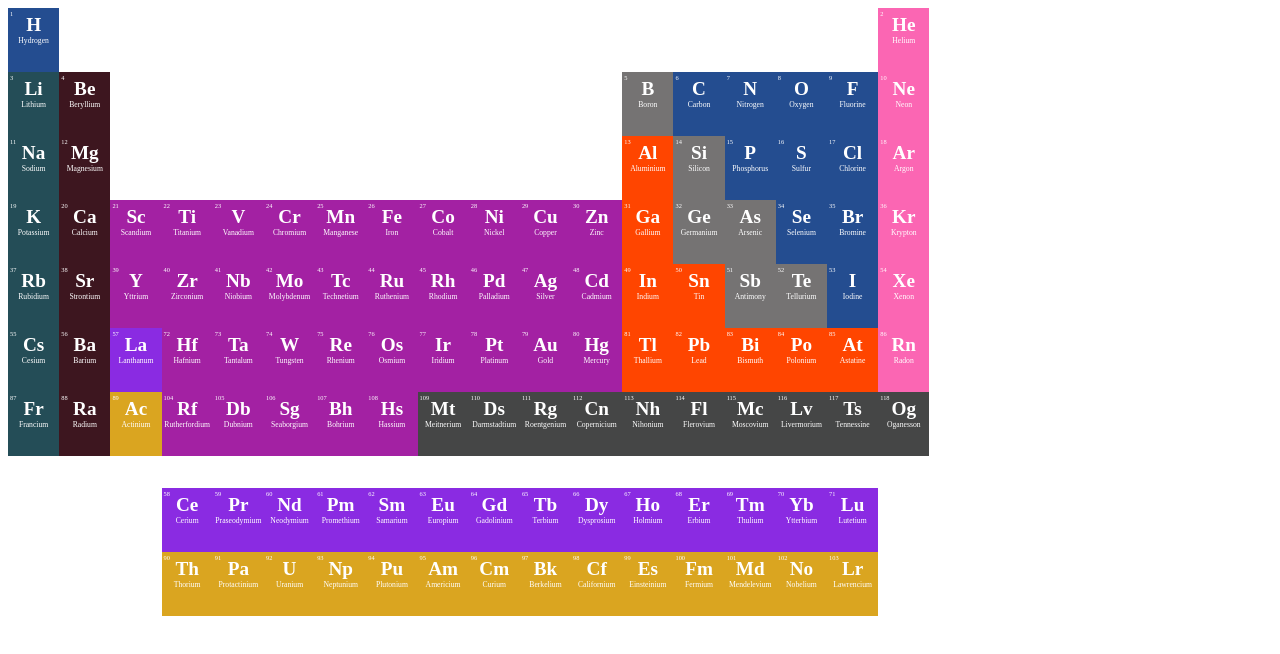
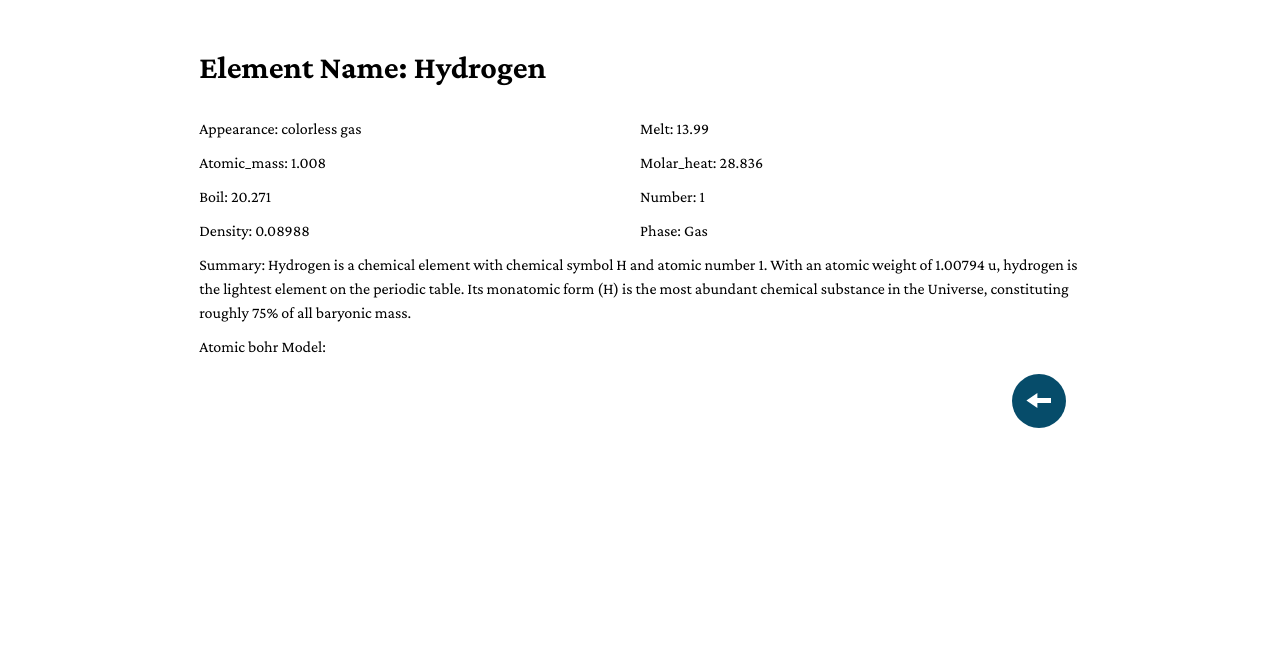
Before and after one commit to apatel401/periodic-table, a React (Vite) app: page / in a window 1280 px wide. Both pictures are taken after a click on the element "Hydrogen". Shown: the top 654 px of the page. Built offline with nearby package versions, Linux system fonts and the light colour scheme.

Commit message:
periodic element details shown correctly

```diff
--- a/src/components/Element.jsx
+++ b/src/components/Element.jsx
@@ -1,4 +1,5 @@
-import React, {useState} from 'react'
+/* eslint-disable react/prop-types */
+import {useState} from 'react'
 import { elements } from './elements'
 
 const Element = ({num,setShowInfo, setCurrentElement}) => {
@@ -15,10 +16,6 @@ const openInfo = () => {
     setShowInfo(true);
     setCurrentElement(element);
     };
-const closeInfo = () => {
-    setShowInfo(false);
-    setCurrentElement({});
-    };
 
 
   return element && (
@@ -30,6 +27,7 @@ const closeInfo = () => {
         className={`element element-${num} ${element.category} ${
           hover ? "active" : ""
         }`}
+        // tabIndex={0}
       >
         <div className="number">{element.number}</div>
         <div className="symbol">{element.symbol}</div>
--- a/src/components/PeriodicTable.jsx
+++ b/src/components/PeriodicTable.jsx
@@ -1,28 +1,76 @@
-import {useElement} from './useElement'
+import { useState } from "react";
+import Element from "./Element";
 
 const PeriodicTable = () => {
-  return (
+  const [showInfo, setShowInfo] = useState(false);
+  const [currentElement, setCurrentElement] = useState({});
+
+
+
+  const showElement = (start, end) => {
+    let items = [];
+    for (let i = start; i <= end; i++) {
+      items.push(
+        <Element
+          setShowInfo={setShowInfo}
+          setCurrentElement={setCurrentElement}
+          num={i}
+          key={i}
+        />
+      );
+    }
+    return items;
+  };
+
+  const closeInfo = () => {
+    setShowInfo(false);
+    setCurrentElement({});
+  };
+
+  return !showInfo ? (
     <div className="periodic-table-wrapper">
       {/* Need to use useElement to split the elements
       into different parts to achieve real periodic table shape */}
-      {useElement(1,4)}
-      <div className='big-symbol'>
-        {/* symbol Big */}
-        </div>
-      <div className='details'>
-        {/* Will display info here */}
-        </div>
-      {useElement(5, 57)}
-          {useElement(72, 89)}
-          {useElement(104, 118)}
-          {/* Lanthanoids split 72-89 */}
-          {useElement(58, 71)}
-          {useElement(90, 103)}
-          {/* Actinoids split 104-119*/}
-          {/* Lanthenoids 58-71*/}
-          {/* Actionoids 90-103 */}
+      {showElement(1, 4)}
+      <div className="big-symbol">{/* symbol Big */}</div>
+      <div className="details">{/* Will display info here */}</div>
+      {showElement(5, 57)}
+      {/* Lanthanoids split 72-89 */}
+      {showElement(72, 89)}
+      {/* Actinoids split 104-118*/}
+      {showElement(104, 118)}
+      {/* Lanthenoids 58-71*/}
+      {showElement(58, 71)}
+      {/* Actionoids 90-103 */}
+      {showElement(90, 103)}
+    </div>
+  ) : (
+    <div className="element-details">
+      <div className="f-row">
+      <h1>Element Name: {currentElement.name}</h1>
       </div>
-  )
-}
+      <div className="s-row">
+      <div className="col-1">
+      <p>Appearance: {currentElement.appearance}</p>
+      <p>Atomic_mass: {currentElement.atomic_mass}</p>
+      <p>Boil: {currentElement.boil}</p>
+      <p>Density: {currentElement.density}</p>
+      </div>
+      <div className="col-2">
+      <p>Melt: {currentElement.melt}</p>
+      <p>Molar_heat: {currentElement.molar_heat}</p>
+      <p>Number: {currentElement.number}</p>
+      <p>Phase: {currentElement.phase}</p>
+      </div>
+      </div>
 
-export default PeriodicTable
+      <div className="col-3">
+      <p>Summary: {currentElement.summary}</p>
+      <p>Atomic bohr Model: </p>
+      </div>
+      <button onClick={closeInfo} className="back-btn"></button>
+    </div>
+  );
+};
+
+export default PeriodicTable;
--- a/src/components/useElement.jsx
+++ /dev/null
@@ -1,12 +0,0 @@
-import Element from "./Element"
-import React,{ useState } from 'react';
-
-export const useElement = (start, end) => {
-    const [showInfo, setShowInfo] = useState(false);
-    const [currentElement, setCurrentElement] = useState({});
-        let items = []
-        for (let i = start; i <= end; i++) {
-          items.push(<Element setShowInfo={setShowInfo} setCurrentElement={setCurrentElement} num={i} />)
-        }
-        return items
-}
--- a/src/style.scss
+++ b/src/style.scss
@@ -1,9 +1,13 @@
+@import url('https://fonts.googleapis.com/css2?family=Crimson+Pro:ital,wght@0,200;0,300;0,400;0,500;0,600;0,700;0,800;0,900;1,200;1,300;1,400;1,500;1,600;1,700;1,800;1,900&display=swap');
 .periodic-table-container {
   @import "variables";
-  width: 100%;
+  width: 72vw;
   margin: 0 auto;
   height: auto;
   outline: none;
+  font-family: 'Crimson Pro', serif;
+  display: flex;
+  justify-content: center;
 
   .sr-only {
     position: absolute !important;
@@ -32,26 +36,30 @@
       max-width: 54px;
       max-height: 68px;
       min-width: 16px;
+      @media screen and (min-width: 1200px) {
+        max-width: none;
+        max-height: none;
+      }
 
       .number {
         float: left;
-        font-size: 0.5vw;
+        font-size: 0.75vw;
         padding-left: 2px;
         padding-top: 2px;
         position: absolute;
       }
 
       .symbol {
-        font-weight: bold;
+        font-weight: 600;
         text-align: center;
-        margin-top: 0.5vw;
+        margin-top: 0.85vw;
         font-size: 1.5vw;
       }
 
       .element-name {
         font-size: 0.6vw;
         text-align: center;
-        font-weight: 100;
+        font-weight: 400;
       }
 
       &.active {
@@ -89,7 +97,7 @@
         color: white;
       }
       &.noble {
-        background-color: #fb66b3;
+        background-color: #d11074;
         color: white;
       }
 
@@ -99,7 +107,7 @@
       }
 
       &.alkaline {
-        background-color: #3d161f;
+        background-color: #bf1b41;
         color: white;
       }
 
@@ -158,7 +166,37 @@
       overflow: hidden;
     }
   }
-
+  .element-details{
+    padding: 20px;
+    max-height: 450px;
+    overflow: auto;
+    .s-row{
+      display: flex;
+    flex-direction: row;
+    flex-wrap: wrap;
+    .col-1, .col-2{
+width: 50%;
+    }
+    }
+    p{
+      font-size: 1rem;
+      line-height: 1.5rem;
+      margin-top: 10px;
+    }
+    .back-btn{
+background-image: url("./assets/left-arrow.svg");
+background-repeat: no-repeat;
+    background-position: center;
+    height: 54px;
+    width: 54px;
+    border-radius: 30px;
+    z-index: 1;
+    background-color: #064c6a;
+    border: 5px solid rgba(0,0,0,0) !important;
+    margin: 15px;
+    float: right;
+    }
+  }
   p {
     margin-bottom: 0;
   }
```
Also changed, not shown: src/components/atomicBohrModel/MainAtom.jsx (deleted, +0 -47 lines), src/components/atomicBohrModel/atom.jsx (deleted, +0 -81 lines), src/assets/left-arrow.svg (added), src/components/utils/useElement.jsx (added).
